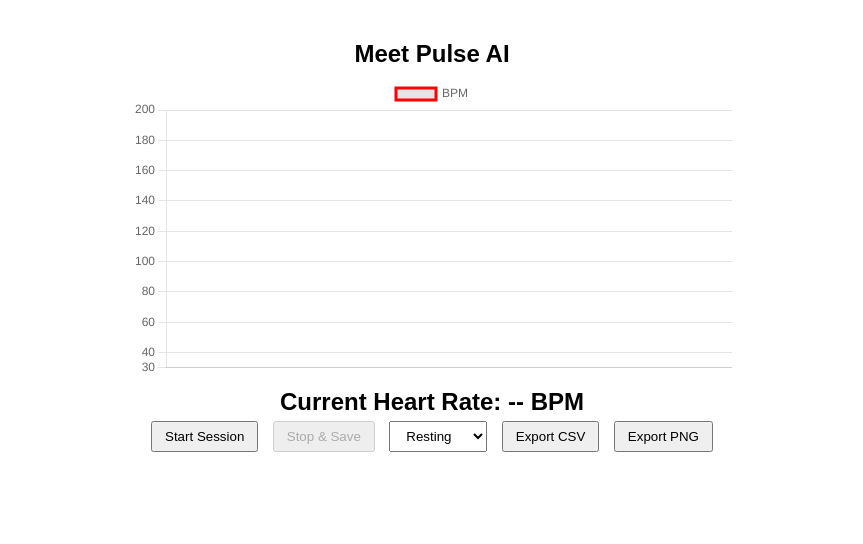
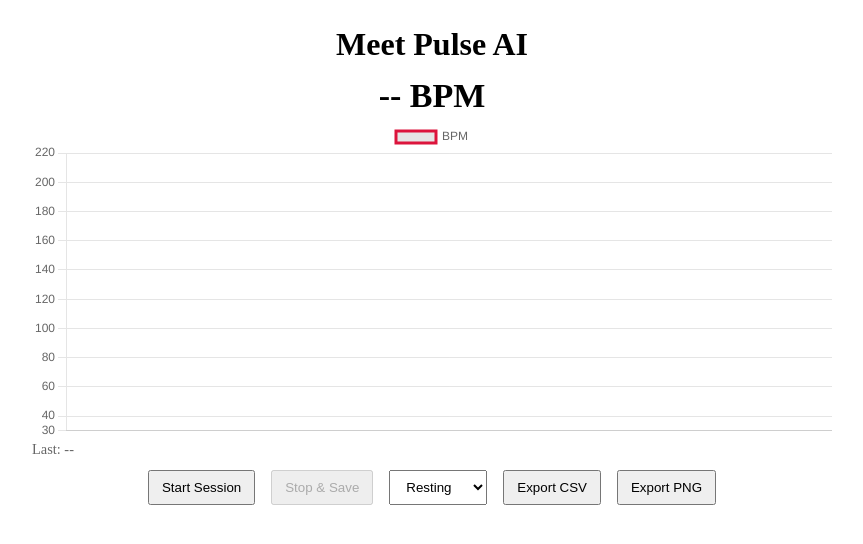
Before and after one commit to muhammadfayyazirfani/heart-monitor-fayyaz, a plain HTML site: page index.html in a window 1280 px wide. Shown: the whole page, without its empty margins (208-1071 px from the left). Drawn offline with nearby package versions, Linux system fonts and the light colour scheme; no server answers.

Commit message:
Update index.html

```diff
--- a/index.html
+++ b/index.html
@@ -1,26 +1,32 @@
-<!DOCTYPE html>
+<!doctype html>
 <html>
 <head>
-  <title>Meet Pulse AI</title>
+  <meta charset="utf-8">
+  <title>Meet Pulse AI — Live</title>
+  <meta http-equiv="Content-Security-Policy" content="upgrade-insecure-requests">
   <script src="https://www.gstatic.com/firebasejs/9.23.0/firebase-app-compat.js"></script>
   <script src="https://www.gstatic.com/firebasejs/9.23.0/firebase-database-compat.js"></script>
   <script src="https://cdn.jsdelivr.net/npm/chart.js"></script>
   <style>
-    body { font-family: Arial; display: flex; flex-direction: column; align-items: center; margin: 0; padding: 20px; }
-    h2 { margin-bottom: 10px; }
-    #chartContainer { width: 90%; max-width: 600px; }
-    #currentHR { margin-top: 10px; font-size: 1.5em; font-weight: bold; text-align: center; }
-    button, select { margin: 5px; padding: 6px 12px; }
+    body{font-family:Arial,margin:0;padding:18px;display:flex;flex-direction:column;align-items:center}
+    h1{margin:0 0 8px 0}
+    #bpmBig{font-size:34px;font-weight:700;margin:6px 0;text-align:center}
+    #chartContainer{width:90%;max-width:800px}
+    canvas{display:block;margin:0 auto}
+    .controls{margin-top:12px;text-align:center}
+    button,select{margin:0 6px;padding:8px 12px}
+    .small{font-size:0.9rem;color:#666}
   </style>
 </head>
 <body>
-  <h2>Meet Pulse AI</h2>
+  <h1>Meet Pulse AI</h1>
+  <div id="bpmBig">-- BPM</div>
   <div id="chartContainer">
-    <canvas id="hrChart"></canvas>
-    <div id="currentHR">Current Heart Rate: -- BPM</div>
+    <canvas id="hrChart" width="800" height="320"></canvas>
+    <div class="small" id="lastSeen">Last: --</div>
   </div>
 
-  <div>
+  <div class="controls">
     <button id="startSession">Start Session</button>
     <button id="stopSession" disabled>Stop & Save</button>
     <select id="label">
@@ -33,17 +39,18 @@
   </div>
 
 <script>
-  const firebaseConfig = { databaseURL: "https://heart-monitor-fayyaz-default-rtdb.firebaseio.com/" };
-  firebase.initializeApp(firebaseConfig);
+  // Replace with your DB root URL (same as in Arduino but without the trailing path)
+  const databaseURL = "https://heart-monitor-fayyaz-default-rtdb.firebaseio.com/";
+  firebase.initializeApp({ databaseURL });
   const db = firebase.database();
+
   const DEVICE = "device01";
-
   const ctx = document.getElementById('hrChart').getContext('2d');
   const labels = [], data = [];
-  const hrChart = new Chart(ctx, {
+  const chart = new Chart(ctx, {
     type: 'line',
-    data: { labels, datasets: [{ label:'BPM', data, borderColor:'red', fill:false }] },
-    options: { animation:false, scales:{ y:{ min:30, max:200 } } }
+    data: { labels, datasets: [{ label:'BPM', data, borderColor:'rgba(220,20,60,1)', pointRadius:2, fill:false }] },
+    options: { animation:false, scales:{ x:{ display:true }, y:{ min:30, max:220 } } }
   });
 
   let sessionId = null, sessionData = [];
@@ -61,31 +68,41 @@
     alert('Session saved.');
   };
 
-  db.ref('readings/'+DEVICE).limitToLast(100).on('child_added', snap => {
+  // Listen for new readings under readings/device01
+  db.ref('readings/'+DEVICE).limitToLast(200).on('child_added', snap => {
     const v = snap.val();
-    if(!v) return;
-    const ts = v.ts || Date.now();
+    if (!v) return;
+    const ts = Number(v.ts) || Date.now();
     const bpm = Number(v.bpm) || 0;
-    document.getElementById('currentHR').innerText = 'Current Heart Rate: ' + bpm + ' BPM';
+
+    // Show BPM
+    document.getElementById('bpmBig').innerText = (bpm > 0 ? bpm + ' BPM' : '-- BPM');
+    document.getElementById('lastSeen').innerText = 'Last: ' + new Date(ts).toLocaleString();
+
+    // Chart
     labels.push(new Date(ts).toLocaleTimeString());
     data.push(bpm);
-    if(labels.length>60){ labels.shift(); data.shift(); }
-    hrChart.update();
-    if(sessionId) sessionData.push({ts,bpm});
+    if (labels.length > 120) { labels.shift(); data.shift(); }
+    chart.update();
+
+    if (sessionId) sessionData.push({ ts, bpm });
   });
 
   document.getElementById('exportCSV').onclick = async () => {
     const snap = await db.ref('readings/'+DEVICE).once('value');
-    const rows = [['timestamp','bpm']];
-    snap.forEach(child => { const r = child.val(); rows.push([new Date(r.ts).toISOString(), r.bpm]); });
-    const csv = rows.map(r=>r.join(',')).join('\n');
+    const rows = [['timestamp_iso','timestamp_ms','bpm']];
+    snap.forEach(child => {
+      const r = child.val();
+      rows.push([ new Date(r.ts).toISOString(), r.ts, r.bpm ]);
+    });
+    const csv = rows.map(r => r.join(',')).join('\n');
     const blob = new Blob([csv], {type:'text/csv'});
     const url = URL.createObjectURL(blob);
     const a = document.createElement('a'); a.href = url; a.download = 'readings.csv'; a.click();
   };
 
   document.getElementById('exportPNG').onclick = () => {
-    const url = hrChart.toBase64Image();
+    const url = chart.toBase64Image();
     const a = document.createElement('a'); a.href = url; a.download = 'chart.png'; a.click();
   };
 </script>
```
